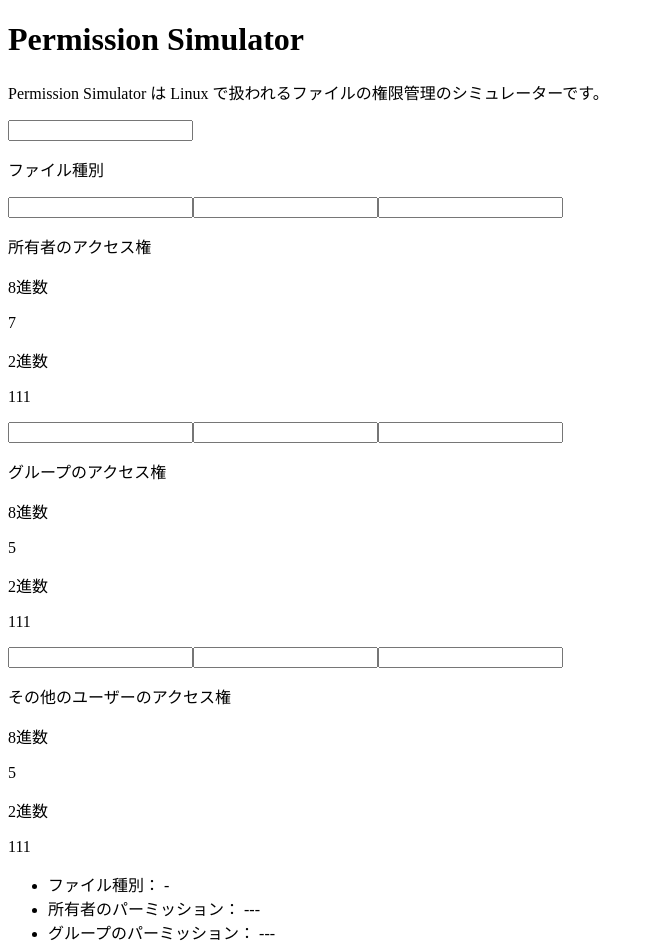
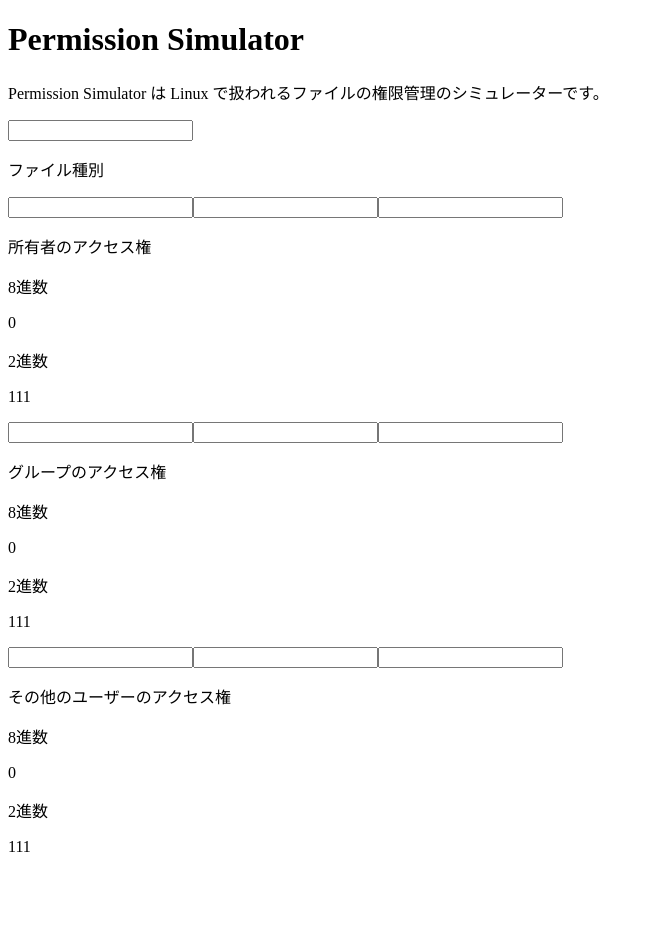
Before and after one commit to shimotsu4431/permission, a Next.js app: page / in a window 1280 px wide. Shown: the top 947 px of the page, without its empty margins (0-654 px from the left). After the commit the page ends 872 px from the top, so only its background shows below. Built offline with nearby package versions, Linux system fonts and the light colour scheme.

Commit message:
add getPermissionBinary

```diff
--- a/pages/index.jsx
+++ b/pages/index.jsx
@@ -2,6 +2,7 @@ import Head from 'next/head'
 import { atom, useRecoilValue } from 'recoil'
 
 import InputBox from '../components/InputBox'
+import { getPermissionBinary } from '../utils/permission'
 
 export const textState = atom({
   key: 'textState',
@@ -81,7 +82,13 @@ export default function Home() {
             <p className="mt-2 text-center text-sm">所有者のアクセス権</p>
             <div className="mt-8">
               <p className="text-center text-sm font-bold">8進数</p>
-              <p className="mt-2 text-center text-4xl font-bold">7</p>
+              <p className="mt-2 text-center text-4xl font-bold">
+                {getPermissionBinary([
+                  textList[1].value,
+                  textList[2].value,
+                  textList[3].value,
+                ])}
+              </p>
             </div>
             <div className="mt-4">
               <p className="text-center text-sm font-bold">2進数</p>
@@ -95,7 +102,13 @@ export default function Home() {
             <p className="mt-2 text-center text-sm">グループのアクセス権</p>
             <div className="mt-8">
               <p className="text-center text-sm font-bold">8進数</p>
-              <p className="mt-2 text-center text-4xl font-bold">5</p>
+              <p className="mt-2 text-center text-4xl font-bold">
+                {getPermissionBinary([
+                  textList[4].value,
+                  textList[5].value,
+                  textList[6].value,
+                ])}
+              </p>
             </div>
             <div className="mt-4">
               <p className="text-center text-sm font-bold">2進数</p>
@@ -111,7 +124,13 @@ export default function Home() {
             </p>
             <div className="mt-8">
               <p className="text-center text-sm font-bold">8進数</p>
-              <p className="mt-2 text-center text-4xl font-bold">5</p>
+              <p className="mt-2 text-center text-4xl font-bold">
+                {getPermissionBinary([
+                  textList[7].value,
+                  textList[8].value,
+                  textList[9].value,
+                ])}
+              </p>
             </div>
             <div className="mt-4">
               <p className="text-center text-sm font-bold">2進数</p>
@@ -119,23 +138,6 @@ export default function Home() {
             </div>
           </div>
         </div>
-        <div className="mt-4">
-          <ul>
-            <li>ファイル種別： {textList[0].value}</li>
-            <li>
-              所有者のパーミッション：{' '}
-              {textList[1].value + textList[2].value + textList[3].value}
-            </li>
-            <li>
-              グループのパーミッション：{' '}
-              {textList[4].value + textList[5].value + textList[6].value}
-            </li>
-            <li>
-              その他のユーザーのパーミッション：{' '}
-              {textList[7].value + textList[8].value + textList[9].value}
-            </li>
-          </ul>
-        </div>
       </div>
     </div>
   )
--- /dev/null
+++ b/utils/permission.js
@@ -0,0 +1,13 @@
+export const getPermissionBinary = list => {
+  const read = list[0] // r or -
+  const write = list[1] // w or -
+  const execute = list[2] // x or -
+
+  const read_num = read === 'r' ? 4 : 0
+  const write_num = write === 'w' ? 2 : 0
+  const execute_num = execute === 'x' ? 1 : 0
+
+  const result = read_num + write_num + execute_num
+
+  return result
+}
```
